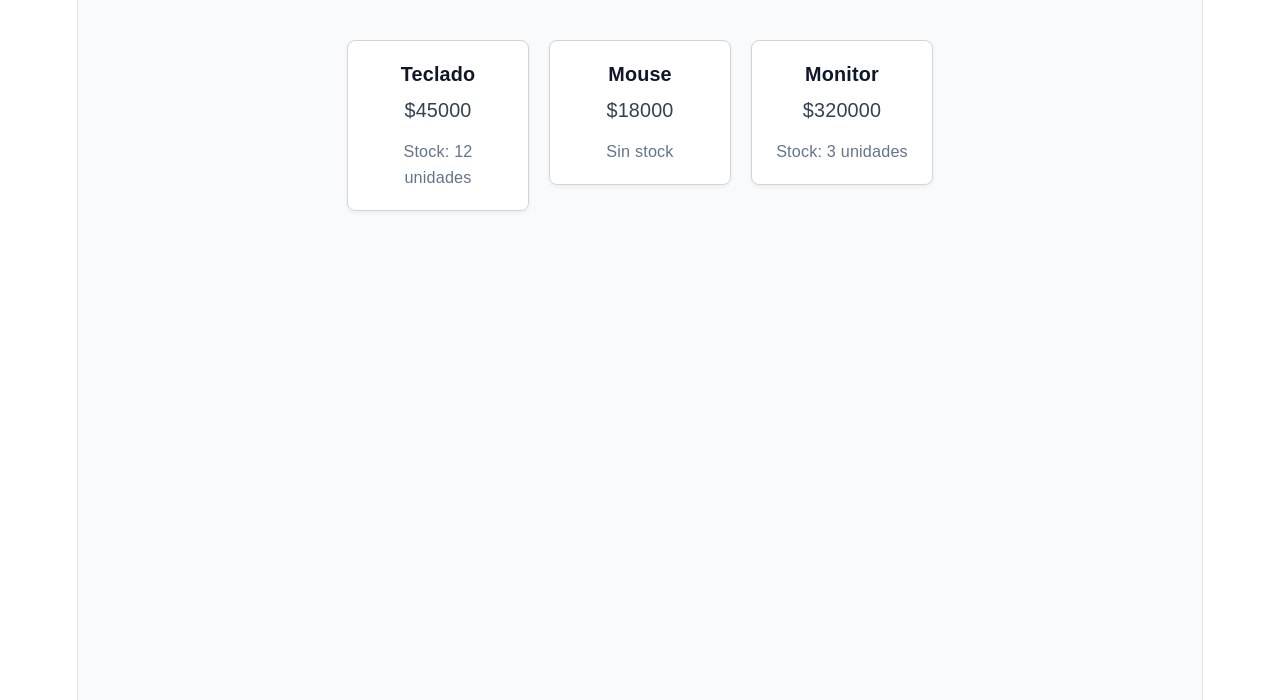
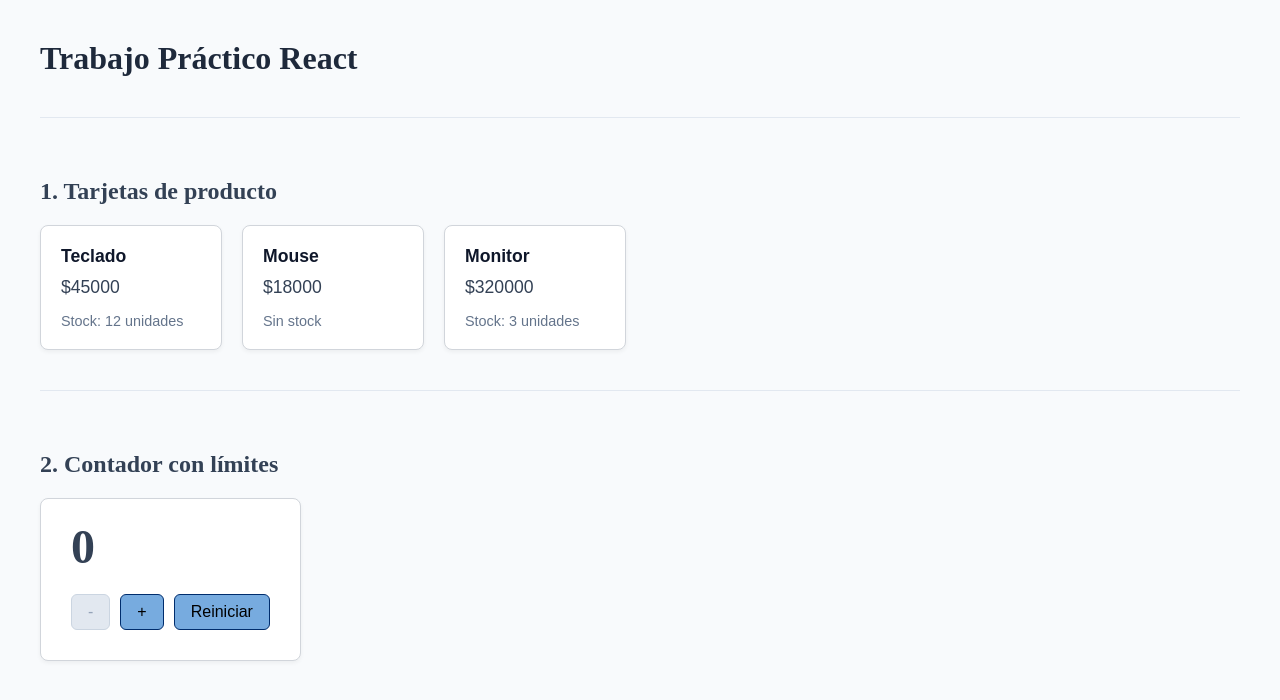
Before and after one commit to Vitale71/Ejercicios-React, a React (Vite) app in the folder clase-front/: page / in a window 1280 px wide. Shown: the top 700 px of the page. Built offline with nearby package versions, Linux system fonts and the light colour scheme.

Commit message:
Ejercicio 2

```diff
--- a/clase-front/src/App.css
+++ b/clase-front/src/App.css
@@ -1,11 +1,38 @@
 .contenedor-principal { /* Este contenedor es el que contiene todas las tarjetas */
   display: flex; /* Pone las tarjetas una al lado de la otra */
-  gap: 20px; /* Separación entre las tarjetas */
+  flex-direction: column; /* Pone los elementos uno debajo del otro */
+  gap: 30px; /* Separación entre las tarjetas */
   padding: 40px;
   background-color: #f8fafc; /* Un fondo apenitas gris para que las tarjetas blancas resalten */
   min-height: 100vh; /* Para que ocupe toda la pantalla */
 
   /* Centrado horizontal y alineación al inicio verticalmente */
-  justify-content: center;
+  justify-content: flex-start;
   align-items: flex-start;
 }
+
+.titulo-tp {
+  margin: 0;
+  color: #1e293b;
+  font-size: 2rem;
+  text-align: center;
+}
+
+.seccion-ejercicio h2 {
+  color: #334155;
+  margin-bottom: 20px;
+}
+
+.contenedor-productos {
+  display: flex;
+  gap: 20px;
+  align-items: flex-start;
+}
+
+.separador {
+  border: 0;
+  height: 1px;
+  background-color: #e2e8f0;
+  width: 100%;
+  margin: 10px 0;
+}
--- a/clase-front/src/App.tsx
+++ b/clase-front/src/App.tsx
@@ -1,12 +1,34 @@
 import { Producto } from './components/Producto';
+import { Contador } from './components/Contador';
 import './App.css';
 
 function App() {
   return (
     <div className="contenedor-principal">
-      <Producto nombre="Teclado" precio={45000} stock={12} />
-      <Producto nombre="Mouse" precio={18000} stock={0} />
-      <Producto nombre="Monitor" precio={320000} stock={3} />
+      <h1 className="titulo-tp">Trabajo Práctico React</h1>
+
+      {/* Línea divisoria */}
+      <hr className="separador" />
+
+      {/* Sección del Ejercicio 1 */}
+      <section className="seccion-ejercicio">
+        <h2>1. Tarjetas de producto</h2>
+        <div className="contenedor-productos">
+          <Producto nombre="Teclado" precio={45000} stock={12} />
+          <Producto nombre="Mouse" precio={18000} stock={0} />
+          <Producto nombre="Monitor" precio={320000} stock={3} />
+        </div>
+      </section>
+
+      {/* Línea divisoria */}
+      <hr className="separador" />
+
+      {/* Sección del Ejercicio 2 */}
+      <section className="seccion-ejercicio">
+        <h2>2. Contador con límites</h2>
+        <Contador />
+      </section>
+
     </div>
   );
 }
--- /dev/null
+++ b/clase-front/src/components/Contador.css
@@ -0,0 +1,48 @@
+.tarjeta-contador {
+  border: 1px solid #d1d5db;
+  border-radius: 8px;
+  padding: 20px 30px;
+  width: fit-content;
+  background-color: white;
+  box-shadow: 0 2px 4px rgba(0,0,0,0.05);
+}
+
+.numero-contador {
+  font-size: 3rem;
+  margin: 0 0 20px 0;
+  color: #0f172a;
+}
+
+.botones-contador {
+  display: flex;
+  gap: 10px;
+  margin-bottom: 10px;
+}
+
+.botones-contador button {
+  padding: 8px 16px;
+  font-size: 1rem;
+  border: 1px solid #002d6d;
+  border-radius: 6px;
+  background-color: #77abdf;
+  cursor: pointer;
+  transition: all 0.2s;
+}
+
+/* Estilo para los botones cuando están deshabilitados */
+.botones-contador button:disabled {
+  background-color: #e2e8f0;
+  color: #94a3b8;
+  cursor: not-allowed;
+  border-color: #cbd5e1;
+}
+
+.botones-contador button:not(:disabled):hover {
+  background-color: #e2e8f0;
+}
+
+.mensaje-limite {
+  margin: 10px 0 0 0;
+  color: #475569;
+  font-size: 0.9rem;
+}
--- /dev/null
+++ b/clase-front/src/components/Contador.tsx
@@ -0,0 +1,45 @@
+import { useState } from 'react';
+import './Contador.css';
+
+export function Contador() {
+  // Declaramos el estado 'valor' (que arranca en 0)
+  // y la función 'setValor' que usaremos para modificarlo.
+  const [valor, setValor] = useState(0);
+
+  // Funciones para manejar los clicks, aplicando la lógica de límites
+  const sumar = () => {
+    if (valor < 10) {
+      setValor(valor + 1);
+    }
+  };
+
+  const restar = () => {
+    if (valor > 0) {
+      setValor(valor - 1);
+    }
+  };
+
+  const reiniciar = () => {
+    setValor(0);
+  };
+
+  return (
+    <div className="tarjeta-contador">
+      {/* Mostramos el valor actual del estado */}
+      <h2 className="numero-contador">{valor}</h2>
+
+      <div className="botones-contador">
+        {/* Deshabilitamos el botón de restar si el valor es 0 */}
+        <button onClick={restar} disabled={valor === 0}>-</button>
+
+        {/* Deshabilitamos el botón de sumar si el valor es 10 */}
+        <button onClick={sumar} disabled={valor === 10}>+</button>
+
+        <button onClick={reiniciar}>Reiniciar</button>
+      </div>
+
+      {/* Renderizado condicional: Esto solo se muestra si la condición es verdadera */}
+      {valor === 10 && <p className="mensaje-limite">Llegaste al máximo</p>}
+    </div>
+  );
+}
--- a/clase-front/src/components/Producto.css
+++ b/clase-front/src/components/Producto.css
@@ -1,17 +1,17 @@
 .tarjeta-producto {
-  border: 1px solid #d1d5db; /* Borde gris claro */
-  border-radius: 8px; /* Bordes redondeados */
+  border: 1px solid #d1d5db; /* borde */
+  border-radius: 8px; /* bordes redondeados */
   padding: 20px;
   width: 140px;
   background-color: white;
   font-family: sans-serif;
-  box-shadow: 0 2px 4px rgba(0,0,0,0.05); /* Sombra muy sutil */
+  box-shadow: 0 2px 4px rgba(0,0,0,0.05); /* sombra para que se diferencie*/
 }
 
 .titulo-producto {
   margin: 0 0 10px 0;
   font-size: 1.1rem;
-  color: #0f172a; /* Texto oscuro casi negro */
+  color: #0f172a;
 }
 
 .precio-producto {
@@ -23,5 +23,5 @@
 .stock-producto {
   margin: 0;
   font-size: 0.9rem;
-  color: #64748b; /* Texto grisáceo para el stock */
+  color: #64748b; /* texto diferenciado para el stock */
 }
```
Also changed, not shown: clase-front/src/index.css (+5 -4 lines).
